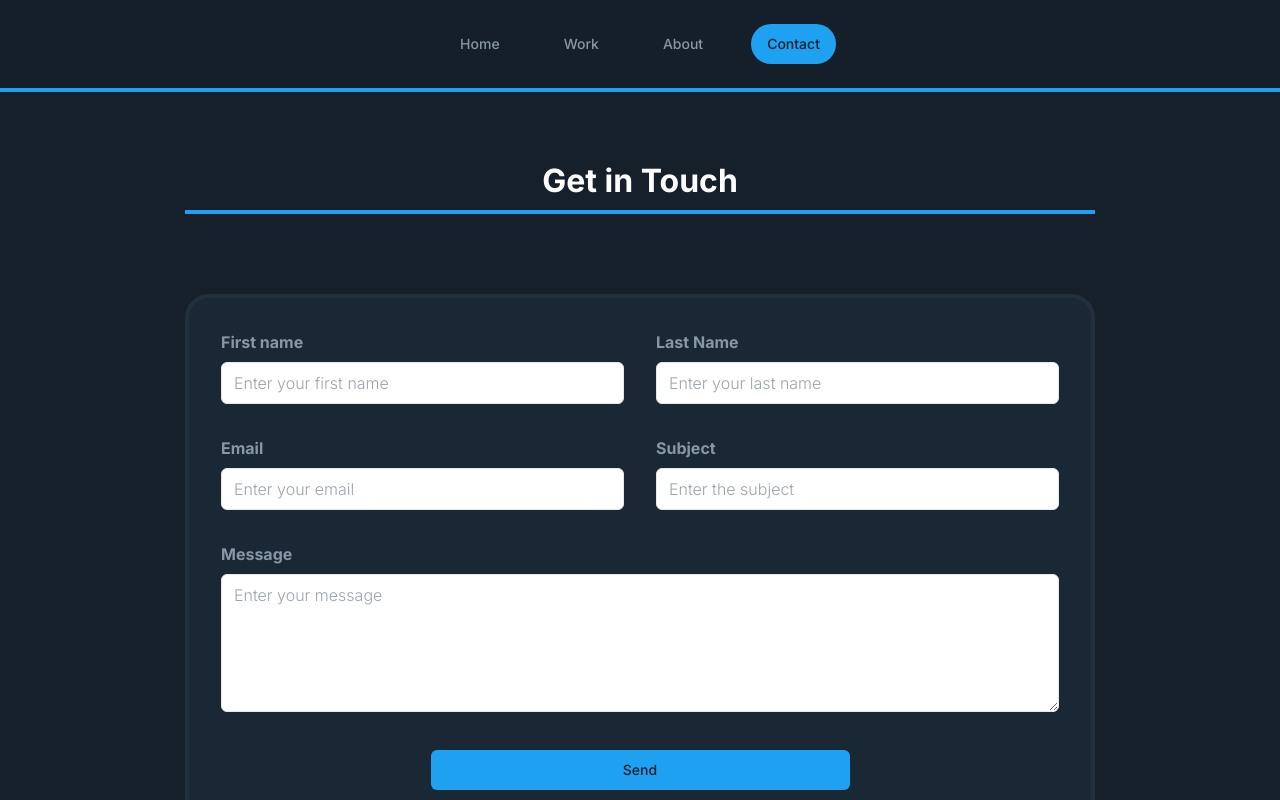
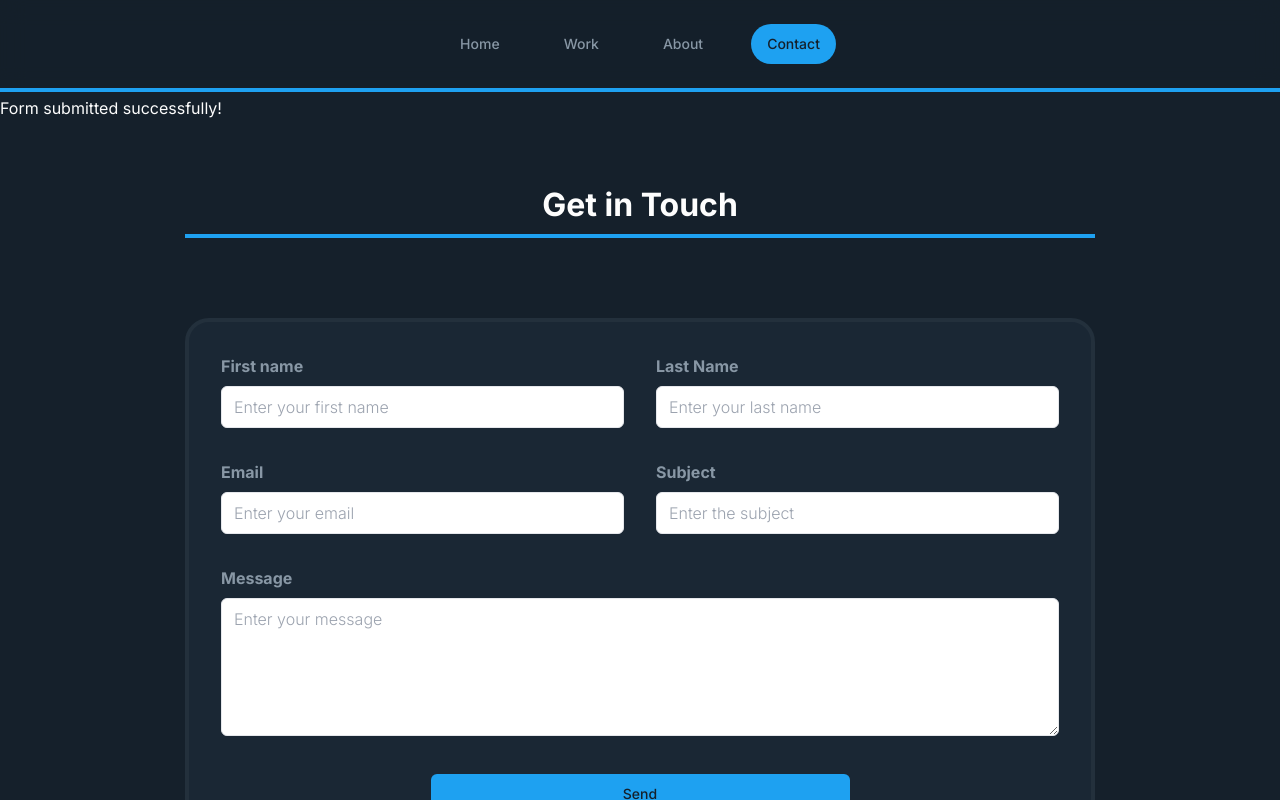
Before and after one commit to mohan-dev-ji/mv-portfolio-2024, a Next.js app: page /contact in a window 1280 px wide. Both pictures are taken after typing "Sample", "Sample", "name@example.com", "Sample", "Sample" into the empty fields and a click on the button "Send". Shown: the top 800 px of the page. Built offline with nearby package versions, Linux system fonts and the light colour scheme; no server answers.

Commit message:
contact used submissionStatus

```diff
--- a/src/app/components/sections/ContactForm.tsx
+++ b/src/app/components/sections/ContactForm.tsx
@@ -68,7 +68,12 @@ const ContactForm = () => {
   // };
 
   return (
+
     <div>
+      <div>
+        {submissionStatus === 'success' && <p>Form submitted successfully!</p>}
+        {submissionStatus === 'error' && <p>Error submitting form. Please try again.</p>}
+      </div>
       <div className="max-w-[910px] mx-auto">
         <SectionTitle title="Get in Touch" />
       </div>
```
